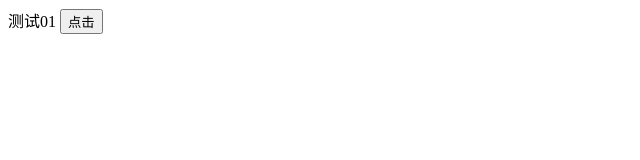
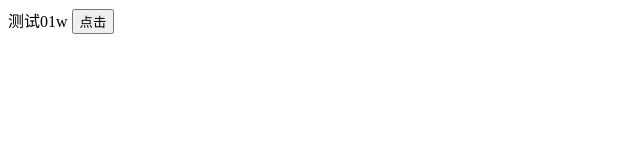
Before and after one commit to Meatballh/vscodenode, a plain HTML site: page index.html in a window 1280 px wide. Shown: the full height of the page, 0-640 px from the left. Drawn offline with nearby package versions, Linux system fonts and the light colour scheme.

Commit message:
git@github.com:Meatballh/vscodenode.git

```diff
--- a/index.html
+++ b/index.html
@@ -8,7 +8,7 @@
   <script src="https://unpkg.com/axios/dist/axios.min.js"></script>
   <script src="https://apps.bdimg.com/libs/jquery/2.1.4/jquery.min.js"></script>
   <body>
-    测试01
+    测试01w
     <button onclick="but()">点击</button>
   </body>
 </html>
```
